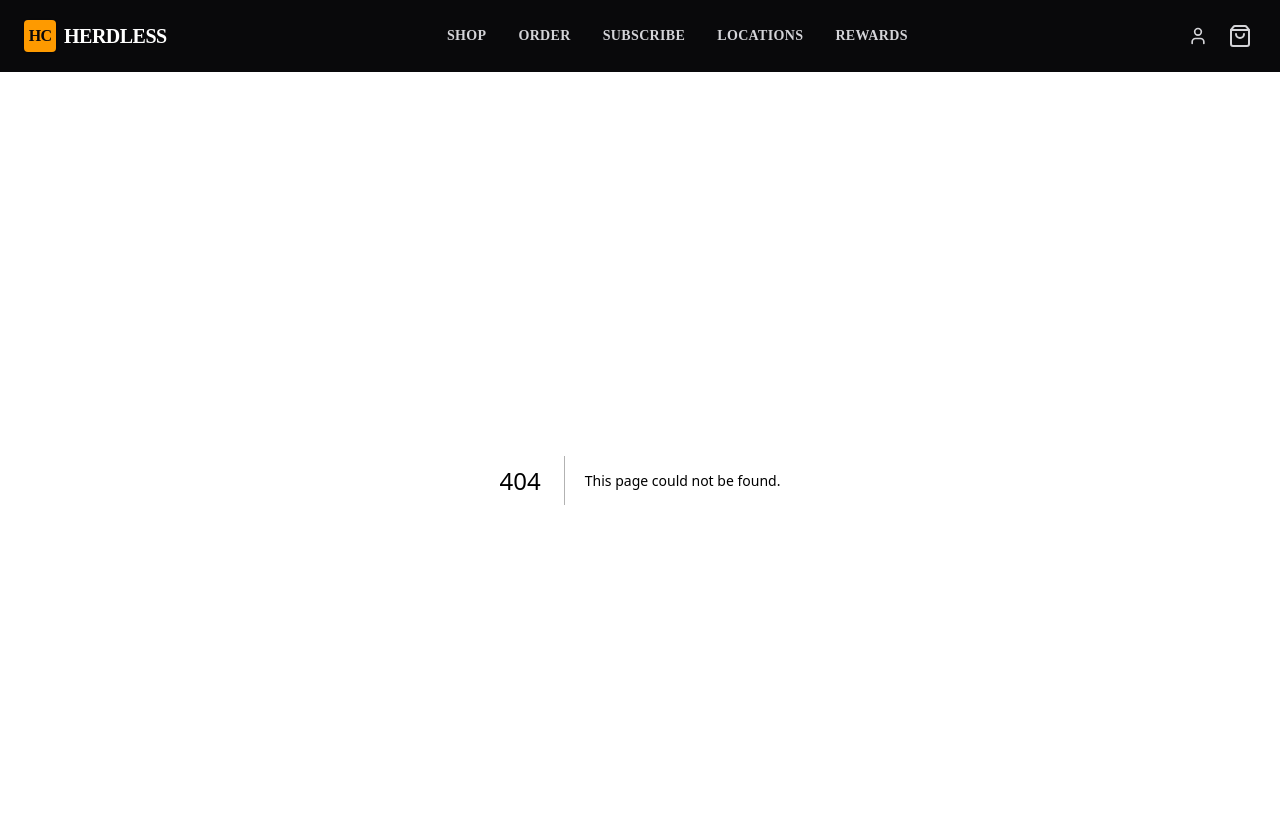
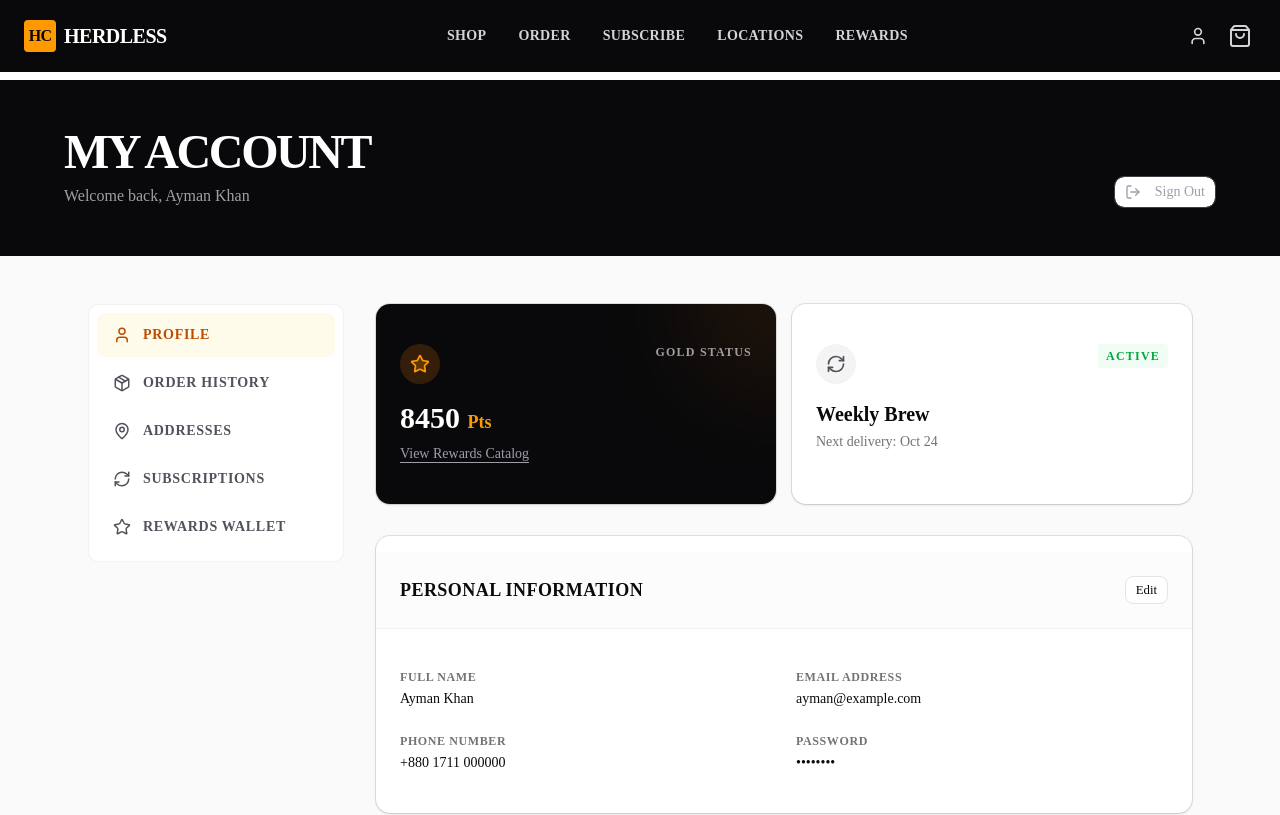
Before and after one commit to jotyprokash/Herdless-Bean-To-Cloud, a Next.js app: page /account in a window 1280 px wide. Before the commit this address had no page. Shown: the top 815 px of the page. Built offline with nearby package versions, Linux system fonts and the light colour scheme.

Commit message:
Build account dashboard with profile info, rewards stats, and subscription status

```diff
--- /dev/null
+++ b/src/app/account/page.tsx
@@ -0,0 +1,144 @@
+"use client";
+
+import { User, Package, MapPin, CreditCard, RefreshCw, Star, LogOut } from "lucide-react";
+import { Button } from "@/components/ui/button";
+import { Card, CardContent } from "@/components/ui/card";
+import Link from "next/link";
+
+export default function AccountPage() {
+  // Simulating an authenticated user for the demo since auth might not be fully wired up
+  // In a real app we'd use useSession() from next-auth
+  const user = {
+    name: "Ayman Khan",
+    email: "ayman@example.com",
+    tier: "Gold Status",
+    points: 8450
+  };
+
+  const tabs = [
+    { id: "profile", label: "Profile", icon: User },
+    { id: "orders", label: "Order History", icon: Package },
+    { id: "addresses", label: "Addresses", icon: MapPin },
+    { id: "subscriptions", label: "Subscriptions", icon: RefreshCw },
+    { id: "rewards", label: "Rewards Wallet", icon: Star },
+  ];
+
+  return (
+    <div className="min-h-screen bg-zinc-50 pb-20">
+
+      <div className="bg-zinc-950 text-white py-12 px-4 md:px-6">
+        <div className="container mx-auto max-w-6xl flex justify-between items-end">
+          <div>
+            <h1 className="text-3xl md:text-5xl font-black uppercase tracking-tighter mb-2">
+              My Account
+            </h1>
+            <p className="text-zinc-400 font-medium">
+              Welcome back, {user.name}
+            </p>
+          </div>
+          <Button variant="outline" className="text-zinc-400 border-zinc-700 hover:text-white hover:bg-zinc-800 hidden sm:flex">
+            <LogOut size={16} className="mr-2" /> Sign Out
+          </Button>
+        </div>
+      </div>
+
+      <div className="container mx-auto px-4 md:px-6 py-12 max-w-6xl">
+        <div className="flex flex-col md:flex-row gap-8">
+
+          {/* Sidebar */}
+          <div className="w-full md:w-64 flex-shrink-0">
+            <div className="bg-white border border-border/50 p-2 rounded-lg sticky top-24">
+              <nav className="space-y-1">
+                {tabs.map((tab, i) => {
+                  const Icon = tab.icon;
+                  return (
+                    <button
+                      key={tab.id}
+                      className={`w-full flex items-center gap-3 px-4 py-3 text-sm font-bold uppercase tracking-wider rounded-md transition-colors ${
+                        i === 0
+                          ? "bg-amber-50 text-amber-700"
+                          : "text-zinc-600 hover:bg-zinc-100"
+                      }`}
+                    >
+                      <Icon size={18} />
+                      {tab.label}
+                    </button>
+                  );
+                })}
+                <button className="w-full sm:hidden flex items-center gap-3 px-4 py-3 text-sm font-bold uppercase tracking-wider rounded-md text-red-600 hover:bg-red-50 transition-colors mt-4">
+                  <LogOut size={18} />
+                  Sign Out
+                </button>
+              </nav>
+            </div>
+          </div>
+
+          {/* Main Content Area */}
+          <div className="flex-1 space-y-8">
+
+            {/* Quick Stats */}
+            <div className="grid grid-cols-1 sm:grid-cols-2 gap-4">
+              <Card className="border-border/50 shadow-sm bg-zinc-950 text-white overflow-hidden relative">
+                <div className="absolute top-0 right-0 w-32 h-32 bg-amber-600/20 rounded-full blur-3xl -translate-y-1/2 translate-x-1/2"></div>
+                <CardContent className="p-6">
+                  <div className="flex justify-between items-start mb-4">
+                    <div className="w-10 h-10 bg-amber-600/20 text-amber-500 rounded-full flex items-center justify-center">
+                      <Star size={20} className="fill-amber-500/20" />
+                    </div>
+                    <span className="text-xs font-bold uppercase tracking-widest text-zinc-400">{user.tier}</span>
+                  </div>
+                  <h3 className="text-3xl font-black">{user.points} <span className="text-lg text-amber-500">Pts</span></h3>
+                  <Link href="/rewards" className="text-sm text-zinc-400 hover:text-white mt-2 inline-block transition-colors underline underline-offset-4 pointer-events-auto relative z-10">
+                    View Rewards Catalog
+                  </Link>
+                </CardContent>
+              </Card>
+
+              <Card className="border-border/50 shadow-sm">
+                <CardContent className="p-6">
+                  <div className="flex justify-between items-start mb-4">
+                    <div className="w-10 h-10 bg-zinc-100 text-zinc-600 rounded-full flex items-center justify-center">
+                      <RefreshCw size={20} />
+                    </div>
+                    <span className="text-xs font-bold uppercase tracking-widest text-green-600 bg-green-50 px-2 py-1 rounded">Active</span>
+                  </div>
+                  <h3 className="text-xl font-black mb-1">Weekly Brew</h3>
+                  <p className="text-sm text-muted-foreground">Next delivery: Oct 24</p>
+                </CardContent>
+              </Card>
+            </div>
+
+            {/* Profile Info Placeholder */}
+            <Card className="border-border/50 shadow-sm">
+              <div className="p-6 border-b border-border/50 bg-zinc-50/50 flex justify-between items-center">
+                <h2 className="text-lg font-black uppercase tracking-wide">Personal Information</h2>
+                <Button variant="outline" size="sm">Edit</Button>
+              </div>
+              <CardContent className="p-6 space-y-6">
+                <div className="grid grid-cols-1 sm:grid-cols-2 gap-6">
+                  <div>
+                    <label className="text-xs font-bold uppercase tracking-wider text-muted-foreground block mb-1">Full Name</label>
+                    <p className="font-medium">{user.name}</p>
+                  </div>
+                  <div>
+                    <label className="text-xs font-bold uppercase tracking-wider text-muted-foreground block mb-1">Email Address</label>
+                    <p className="font-medium">{user.email}</p>
+                  </div>
+                  <div>
+                    <label className="text-xs font-bold uppercase tracking-wider text-muted-foreground block mb-1">Phone Number</label>
+                    <p className="font-medium">+880 1711 000000</p>
+                  </div>
+                  <div>
+                    <label className="text-xs font-bold uppercase tracking-wider text-muted-foreground block mb-1">Password</label>
+                    <p className="font-medium">••••••••</p>
+                  </div>
+                </div>
+              </CardContent>
+            </Card>
+
+          </div>
+        </div>
+      </div>
+    </div>
+  );
+}
```
